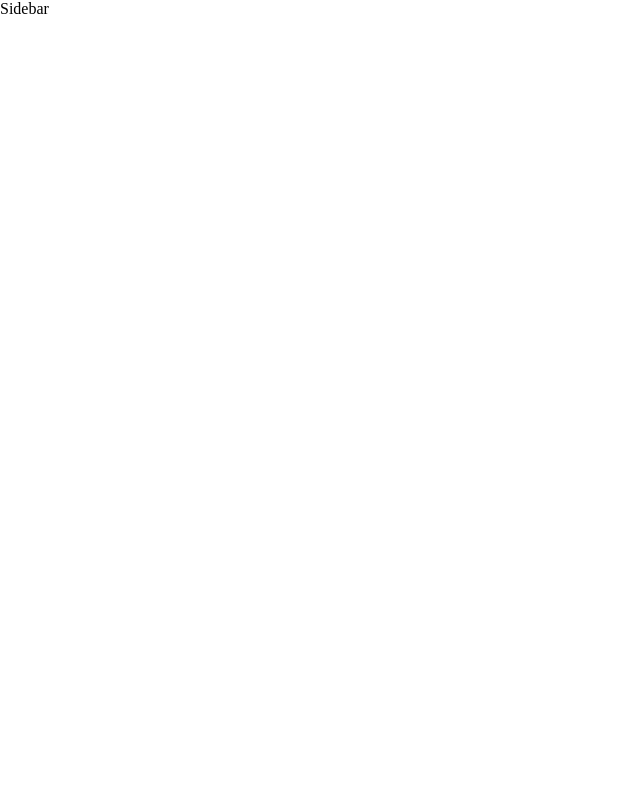
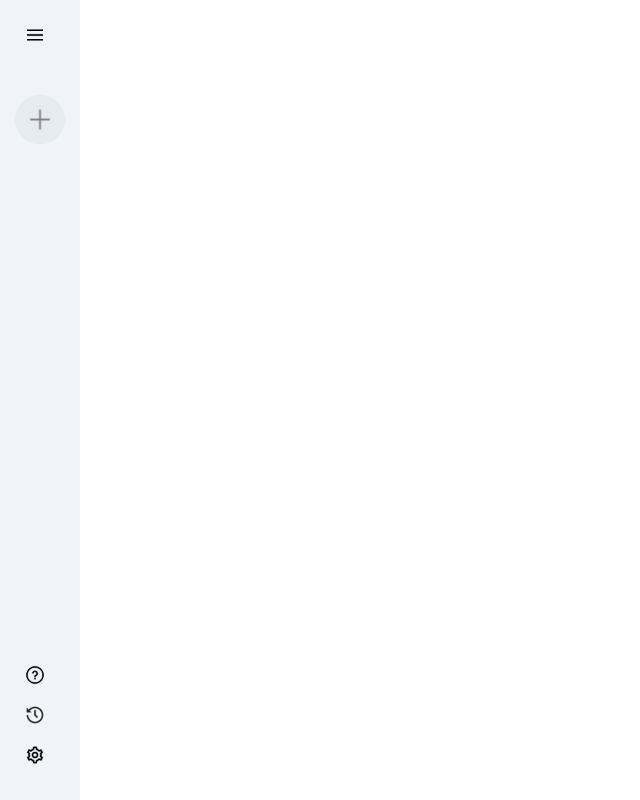
Before and after one commit to fnuadnan/gemini-clone, a React (Vite) app: page / in a window 1280 px wide. Shown: the whole page, without its empty margins (0-640 px from the left). Built offline with nearby package versions, Linux system fonts and the light colour scheme.

Commit message:
Add sidebar component with styles and functionality

```diff
--- a/src/components/Sidebar/Sidebar.css
+++ b/src/components/Sidebar/Sidebar.css
@@ -0,0 +1,67 @@
+.sidebar {
+	min-height: 100vh;
+	display: inline-flex;
+	flex-direction: column;
+	justify-content: space-between;
+	background-color: #f0f4f9;
+	padding: 25px 15px;
+}
+
+.sidebar img {
+	width: 20px;
+}
+
+.sidebar .menu {
+	display: block;
+	margin-left: 10px;
+	cursor: pointer;
+
+}
+
+.sidebar .new-chat {
+	margin-top: 50px;
+	display: inline-flex;
+	align-items: center;
+	gap: 10px;
+	padding: 10px 15px;
+	background-color: #e6eaf1;
+	border-radius: 50px;
+	font-size: 14px;
+	color: grey;
+	cursor: pointer;
+}
+
+.sidebar .recent {
+	display: flex;
+	flex-direction: column;
+}
+
+.sidebar .recent-title {
+	margin-top: 30px;
+	margin-bottom: 20px;
+}
+
+.sidebar .recent-entry {
+	display: flex;
+	align-items: start;
+	gap: 10px;
+	padding: 10px;
+	padding-right: 40px;
+	border-radius: 50px;
+	color: #282828;
+	cursor: pointer;
+}
+
+.sidebar .recent-entry:hover {
+	background-color: #e2e6eb;
+}
+
+.sidebar .bottom {
+	display: flex;
+	flex-direction: column;
+}
+
+.sidebar .bottom-item {
+	padding-right: 10px;
+	cursor: pointer;
+}
--- a/src/components/Sidebar/Sidebar.tsx
+++ b/src/components/Sidebar/Sidebar.tsx
@@ -1,7 +1,49 @@
+import { useState } from "react";
+import { assets } from "../../assets/assets";
 import "./Sidebar.css";
 
 const Sidebar = () => {
-  return <div>Sidebar</div>;
+  const [extended, setExtended] = useState(false);
+
+  return (
+    <div className="sidebar">
+      <div className="top">
+        <img
+          onClick={() => setExtended(!extended)}
+          className="menu"
+          src={assets.menu_icon}
+          alt=""
+        />
+        <div className="new-chat">
+          <img src={assets.plus_icon} alt="" />
+          {extended ? <p>New Chat</p> : null}
+        </div>
+        {extended ? (
+          <div className="recent">
+            <p className="recent-title">Recent</p>
+            <div className="recent-entry">
+              <img src={assets.message_icon} alt="" />
+              <p>What is react ...</p>
+            </div>
+          </div>
+        ) : null}
+      </div>
+      <div className="bottom">
+        <div className="bottom-item recent-entry">
+          <img src={assets.question_icon} alt="" />
+          {extended ? <p>Help</p> : null}
+        </div>
+        <div className="bottom-item recent-entry">
+          <img src={assets.history_icon} alt="" />
+          {extended ? <p>Activity</p> : null}
+        </div>
+        <div className="bottom-item recent-entry">
+          <img src={assets.setting_icon} alt="" />
+          {extended ? <p>Settings</p> : null}
+        </div>
+      </div>
+    </div>
+  );
 };
 
 export default Sidebar;
```
